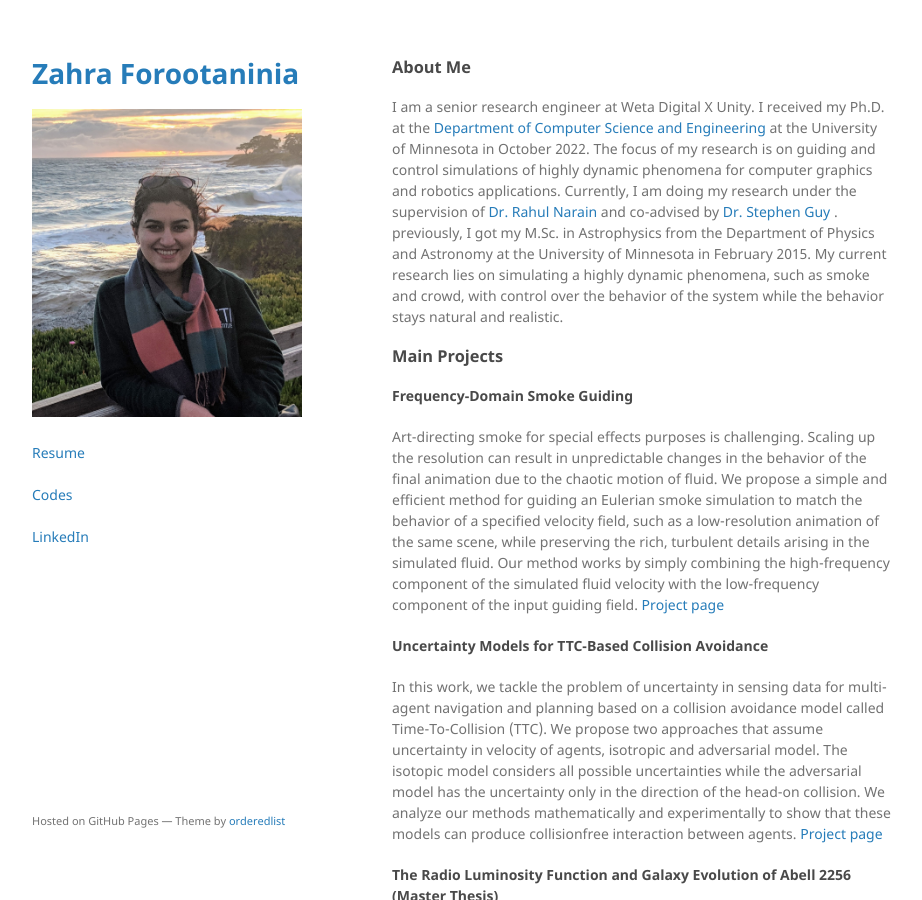
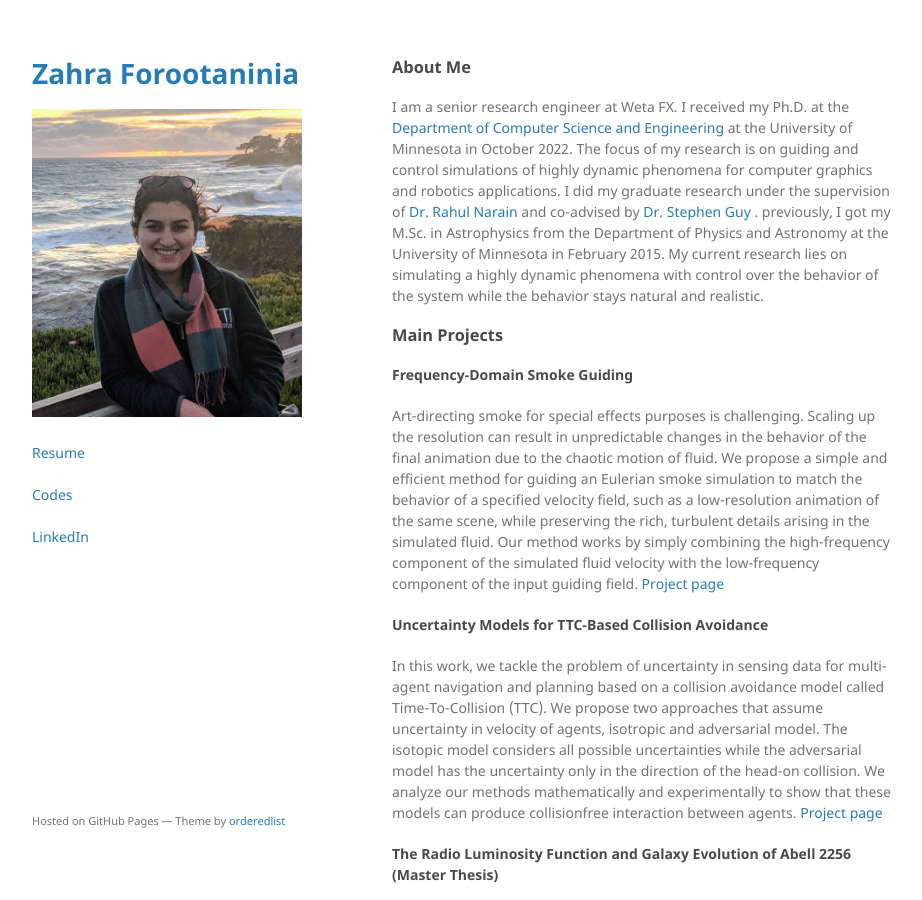
Before and after one commit to zahraforootaninia/zahraforootaninia.github.io, a Jekyll site: the page built from index.md, in a window 1280 px wide and 900 px high. Shown: the whole window, without its empty margins (178-1100 px from the left). Built offline with Jekyll 4.4.1, drawn with Linux system fonts in a browser that asks for light colours; the repository's description, which GitHub fills in, is left out; our own code applies the rules of GitHub Pages for plain Markdown files.

Commit message:
Update index.md

```diff
--- a/index.md
+++ b/index.md
@@ -3,11 +3,11 @@ layout: default
 ---
 ### About Me
 
-I am a senior research engineer at Weta Digital X Unity. I received my Ph.D. at the [Department of Computer Science and Engineering](https://cse.umn.edu/cs) at the University of Minnesota in October 2022. The focus of my research is on guiding and control simulations of highly dynamic phenomena for computer graphics and robotics applications. Currently, I am doing my research under the supervision of [Dr. Rahul Narain](https://www.cse.iitd.ac.in/~narain/) and co-advised by [Dr. Stephen Guy](https://www-users.cse.umn.edu/~sjguy/) . previously, I got my M.Sc. in Astrophysics from the Department of Physics and Astronomy at the University of Minnesota in February 2015. My current research lies on simulating a highly dynamic phenomena, such as smoke and crowd, with control over the behavior of the system while the behavior stays natural and realistic.
+I am a senior research engineer at Weta FX. I received my Ph.D. at the [Department of Computer Science and Engineering](https://cse.umn.edu/cs) at the University of Minnesota in October 2022. The focus of my research is on guiding and control simulations of highly dynamic phenomena for computer graphics and robotics applications. I did my graduate research under the supervision of [Dr. Rahul Narain](https://www.cse.iitd.ac.in/~narain/) and co-advised by [Dr. Stephen Guy](https://www-users.cse.umn.edu/~sjguy/) . previously, I got my M.Sc. in Astrophysics from the Department of Physics and Astronomy at the University of Minnesota in February 2015. My current research lies on simulating a highly dynamic phenomena with control over the behavior of the system while the behavior stays natural and realistic.
 
 <!-- ### Education
 
-* Ph.D. Computer Science, Expected May 2022
+* Ph.D. Computer Science, October 2022
 	* Thesis: Guiding Simulation of Highly Dynamic Phenomena
 	* Advisors: Dr.Rahul Narain, Dr.Stephen Guy
 
```
